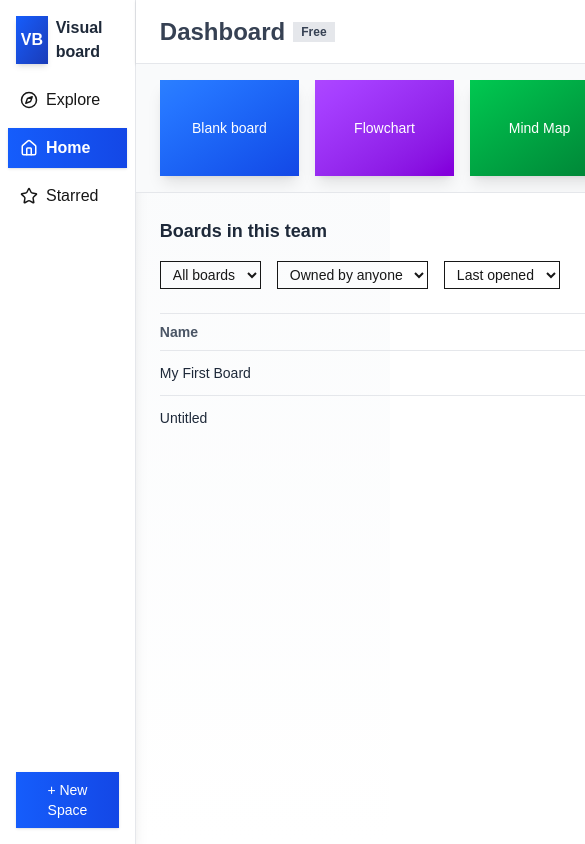
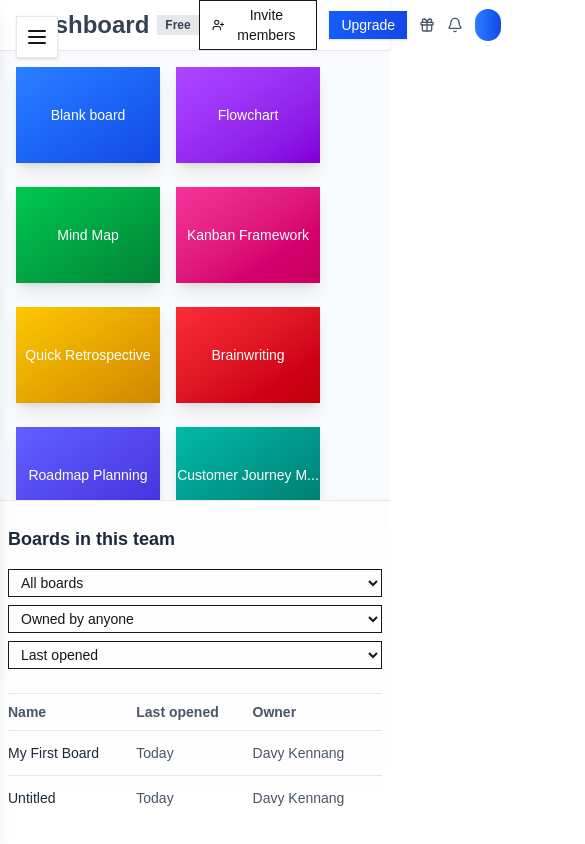
Before and after one commit to solonkonora/visual-brainstorm-canvas, a Next.js app in the folder frontend/: page /general-dashboard in a window 390 px wide. Shown: the top 844 px of the page, 585 px wide, since content can reach past the window. Built offline with nearby package versions, Linux system fonts and the light colour scheme.

Commit message:
fix: making the general-dashboard responsive

```diff
--- a/frontend/src/app/general-dashboard/page.tsx
+++ b/frontend/src/app/general-dashboard/page.tsx
@@ -1,9 +1,12 @@
 "use client";
 
-import { Home, Compass, Star, Bell, Gift, UserPlus } from "lucide-react";
+
+import { useState } from "react";
+import { Home, Compass, Star, Bell, Gift, UserPlus, Menu } from "lucide-react";
 import Link from 'next/link';
 
 export default function Dashboard() {
+  const [sidebarOpen, setSidebarOpen] = useState(false);
   const templates = [
     { name: "Blank board", color: "from-blue-500 to-blue-700" },
     { name: "Flowchart", color: "from-purple-500 to-purple-700" },
@@ -23,15 +26,33 @@ export default function Dashboard() {
 
   return (
     <div className="flex h-screen bg-gradient-to-b from-gray-50 to-white dark:from-gray-900 dark:to-gray-800">
+      {/* Mobile menu button */}
+      <button
+        className="md:hidden fixed top-4 left-4 z-30 p-2 rounded-lg bg-white dark:bg-gray-900 border border-gray-200 dark:border-gray-700 shadow"
+        onClick={() => setSidebarOpen(true)}
+        aria-label="Open sidebar"
+      >
+        <Menu size={24} />
+      </button>
+
       {/* Sidebar */}
-      <aside className="w-64 bg-white dark:bg-gray-900 border-r border-gray-200 dark:border-gray-700 h-full flex flex-col shadow-lg">
-        <div className="p-4 font-semibold text-gray-800 dark:text-gray-200">
+      <aside
+        className={`fixed md:static z-40 top-0 left-0 h-full w-64 bg-white dark:bg-gray-900 border-r border-gray-200 dark:border-gray-700 flex flex-col shadow-lg transition-transform duration-300 ${sidebarOpen ? "translate-x-0" : "-translate-x-full md:translate-x-0"}`}
+      >
+        <div className="p-4 font-semibold text-gray-800 dark:text-gray-200 flex items-center justify-between">
           <div className="flex items-center gap-2">
             <div className="w-12 h-12 bg-gradient-to-br from-blue-600 to-blue-800 rounded-xl flex items-center justify-center text-white font-bold shadow-md">
               VB
             </div>
             <span>Visual board</span>
           </div>
+          <button
+            className="md:hidden p-2 rounded-lg hover:bg-gray-100 dark:hover:bg-gray-800"
+            onClick={() => setSidebarOpen(false)}
+            aria-label="Close sidebar"
+          >
+            ✕
+          </button>
         </div>
 
         <nav className="flex-1 space-y-2 px-2">
@@ -53,8 +74,16 @@ export default function Dashboard() {
         </div>
       </aside>
 
+      {/* Overlay for mobile sidebar */}
+      {sidebarOpen && (
+        <div
+          className="fixed inset-0 bg-black bg-opacity-30 z-30 md:hidden"
+          onClick={() => setSidebarOpen(false)}
+        />
+      )}
+
       {/* Main content */}
-      <main className="flex-1 flex flex-col">
+      <main className="flex-1 flex flex-col min-w-0">
         {/* Header */}
         <header className="h-16 border-b border-gray-200 dark:border-gray-700 bg-white dark:bg-gray-900 flex items-center justify-between px-6 shadow-sm">
           <div className="text-2xl font-bold text-gray-700 dark:text-gray-200 flex items-center gap-2">
@@ -75,37 +104,38 @@ export default function Dashboard() {
         </header>
 
         {/* Templates */}
-        <div className="flex gap-4 overflow-x-auto py-4 px-6 border-b border-gray-200 dark:border-gray-700 bg-gray-50 dark:bg-gray-800">
+        <div className="flex flex-wrap gap-4 overflow-x-auto py-4 px-4 sm:px-6 border-b border-gray-200 dark:border-gray-700 bg-gray-50 dark:bg-gray-800">
           {templates.map((t, i) => (
             <div
               key={i}
-              className={`w-36 h-24 bg-gradient-to-br ${t.color} rounded-xl flex flex-col items-center justify-center text-sm font-medium text-white shadow-lg`}
+              className={`min-w-[8rem] w-36 h-24 bg-gradient-to-br ${t.color} rounded-xl flex flex-col items-center justify-center text-sm font-medium text-white shadow-lg mb-2`}
             >
               {t.name}
             </div>
           ))}
-          <Link href="/dashboard" className="ml-auto border px-3 py-2 rounded-lg hover:bg-gray-100 dark:border-gray-600 dark:hover:bg-gray-700 dark:text-gray-200 shadow-sm">
+          <Link href="/dashboard" className="min-w-[8rem] border px-3 py-2 rounded-lg hover:bg-gray-100 dark:border-gray-600 dark:hover:bg-gray-700 dark:text-gray-200 shadow-sm mb-2 flex items-center justify-center">
             + Create new
           </Link>
         </div>
 
         {/* Boards */}
-        <div className="px-6 py-6">
+        <div className="px-2 sm:px-6 py-6">
           <h2 className="text-lg font-semibold mb-4 text-gray-800 dark:text-gray-200">Boards in this team</h2>
 
-          <div className="flex items-center gap-4 mb-6 text-sm">
-            <select className="border rounded-lg px-2 py-1 dark:bg-gray-800 dark:border-gray-600 dark:text-gray-200">
+          <div className="flex flex-col sm:flex-row items-stretch sm:items-center gap-2 sm:gap-4 mb-6 text-sm">
+            <select className="border rounded-lg px-2 py-1 dark:bg-gray-800 dark:border-gray-600 dark:text-gray-200 w-full sm:w-auto">
               <option>All boards</option>
             </select>
-            <select className="border rounded-lg px-2 py-1 dark:bg-gray-800 dark:border-gray-600 dark:text-gray-200">
+            <select className="border rounded-lg px-2 py-1 dark:bg-gray-800 dark:border-gray-600 dark:text-gray-200 w-full sm:w-auto">
               <option>Owned by anyone</option>
             </select>
-            <select className="border rounded-lg px-2 py-1 dark:bg-gray-800 dark:border-gray-600 dark:text-gray-200">
+            <select className="border rounded-lg px-2 py-1 dark:bg-gray-800 dark:border-gray-600 dark:text-gray-200 w-full sm:w-auto">
               <option>Last opened</option>
             </select>
           </div>
 
-          <table className="w-full border-t border-gray-200 dark:border-gray-700 text-sm">
+          <div className="overflow-x-auto">
+            <table className="min-w-full border-t border-gray-200 dark:border-gray-700 text-sm">
               <thead className="text-left text-gray-600 dark:text-gray-400">
                 <tr>
                   <th className="py-2">Name</th>
@@ -127,6 +157,7 @@ export default function Dashboard() {
               </tbody>
             </table>
           </div>
+        </div>
       </main>
     </div>
   );
```
Lines whose indentation alone changed are shown as unchanged.
